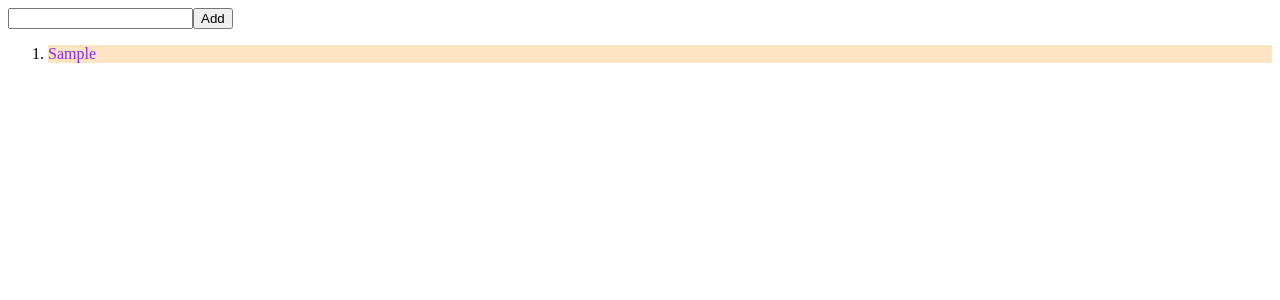
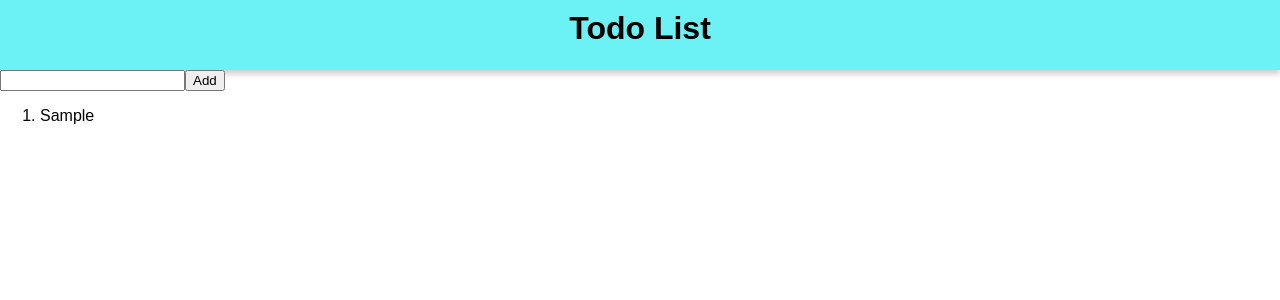
Before and after one commit to anjali29singh/ReactJs, a React (Vite) app: page / in a window 1280 px wide. Both pictures are taken after typing "Sample" into the empty fields and a click on the button "Add". Shown: the top 300 px of the page. Built offline with nearby package versions, Linux system fonts and the light colour scheme.

Commit message:
state lifting by keep common states variable in one level up

```diff
--- /dev/null
+++ b/src/App.css
@@ -0,0 +1,4 @@
+body {
+  margin: 0;
+  font-family: sans-serif;
+}
--- a/src/App.jsx
+++ b/src/App.jsx
@@ -1,10 +1,12 @@
+import Header from "./components/Header";
 import Todo from "./components/Todo";
-
+import "./App.css";
 function App() {
   return (
-    <>
+    <div className="App">
+      <Header />
       <Todo />
-    </>
+    </div>
   );
 }
 
--- /dev/null
+++ b/src/components/Form.jsx
@@ -0,0 +1,27 @@
+/* eslint-disable react/prop-types */
+import { useState } from "react";
+
+export default function Form({ todos, setTodos }) {
+  const [todo, setTodo] = useState("");
+
+  function handleSubmit(e) {
+    e.preventDefault();
+    setTodos([...todos, todo]);
+    setTodo("");
+  }
+
+  return (
+    <div>
+      <form onSubmit={handleSubmit}>
+        <input
+          type="text"
+          value={todo}
+          onChange={(e) => {
+            setTodo(e.target.value);
+          }}
+        />
+        <button type="submit">Add</button>
+      </form>
+    </div>
+  );
+}
--- /dev/null
+++ b/src/components/Header.jsx
@@ -0,0 +1,5 @@
+import styles from "./header.module.css";
+
+export default function Header() {
+  return <div className={styles.header}>Todo List</div>;
+}
--- a/src/components/Item.jsx
+++ b/src/components/Item.jsx
@@ -1,4 +1,4 @@
-import "./../css/style.css";
+// eslint-disable-next-line react/prop-types
 export default function Item({ item }) {
   return (
     <>
--- a/src/components/Todo.jsx
+++ b/src/components/Todo.jsx
@@ -1,37 +1,13 @@
+import Form from "./Form";
+import TodoList from "./TodoList";
 import { useState } from "react";
-import Item from "./Item";
-
 export default function Todo() {
-  const [todo, setTodo] = useState("");
-
   const [todos, setTodos] = useState([]);
-
-  function handleSubmit(e) {
-    e.preventDefault();
-    setTodos([...todos, todo]);
-    setTodo("");
-  }
 
   return (
     <div>
-      <form onSubmit={handleSubmit}>
-        <input
-          type="text"
-          value={todo}
-          onChange={(e) => {
-            setTodo(e.target.value);
-          }}
-        />
-        <button type="submit">Add</button>
-      </form>
-
-      <ol>
-        {todos.map((item, index) => (
-          <li key={index}>
-            <Item item={item} />
-          </li>
-        ))}
-      </ol>
+      <Form todos={todos} setTodos={setTodos} />
+      <TodoList todos={todos} />
     </div>
   );
 }
--- /dev/null
+++ b/src/components/TodoList.jsx
@@ -0,0 +1,16 @@
+/* eslint-disable react/prop-types */
+import Item from "./Item";
+
+export default function TodoList({ todos }) {
+  return (
+    <div>
+      <ol>
+        {todos.map((item, index) => (
+          <li key={index}>
+            <Item item={item} />
+          </li>
+        ))}
+      </ol>
+    </div>
+  );
+}
--- /dev/null
+++ b/src/components/header.module.css
@@ -0,0 +1,9 @@
+.header {
+  background-color: rgb(108, 242, 244);
+  text-align: center;
+  font-weight: bold;
+  height: 50px;
+  font-size: 2em;
+  padding: 10px;
+  box-shadow: 0px 4px 6px rgba(0, 0, 0, 0.2);
+}
--- a/src/css/style.css
+++ /dev/null
@@ -1,4 +0,0 @@
-.itemHeader {
-  color: blueviolet;
-  background-color: bisque;
-}
```
